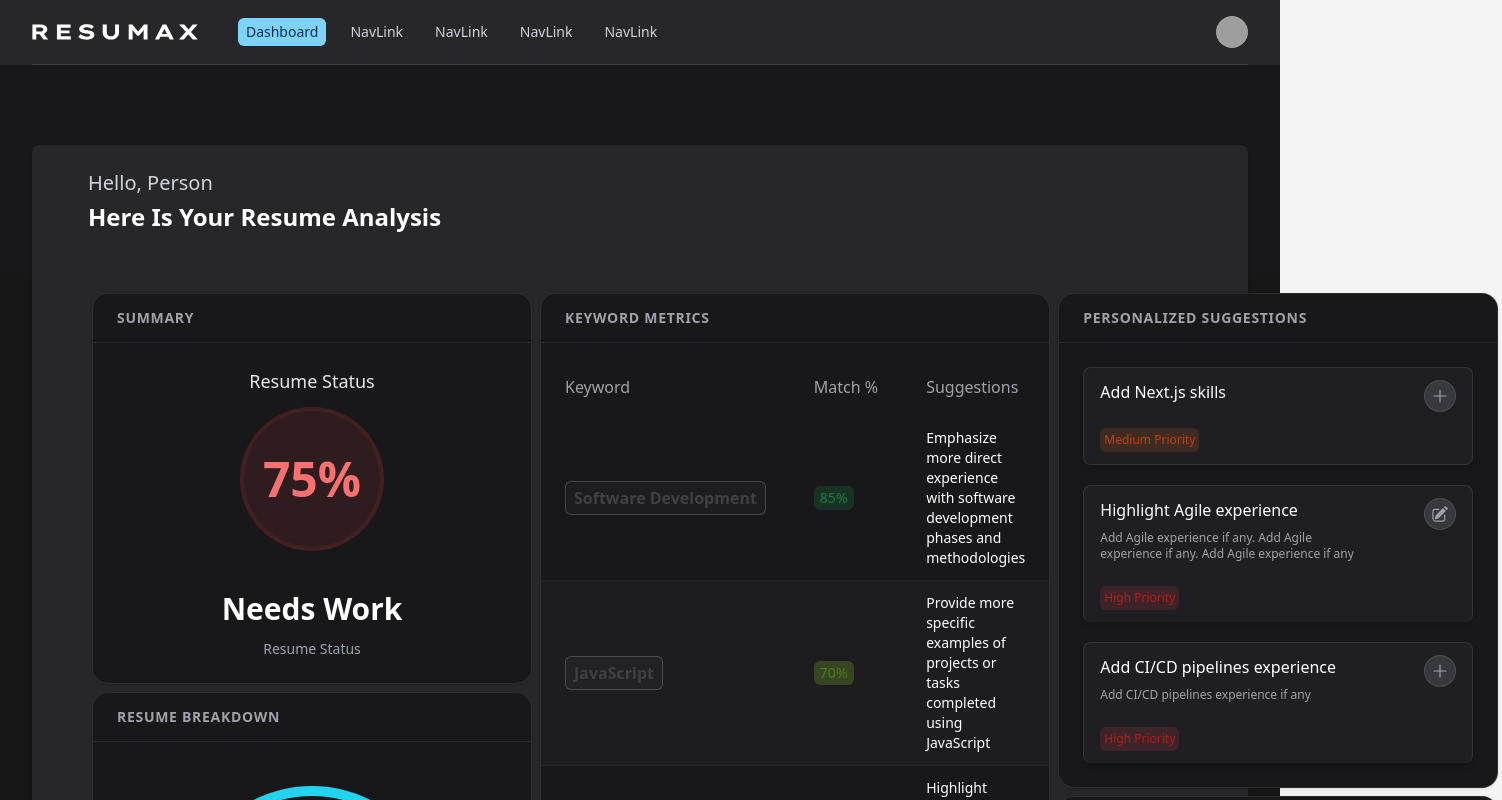
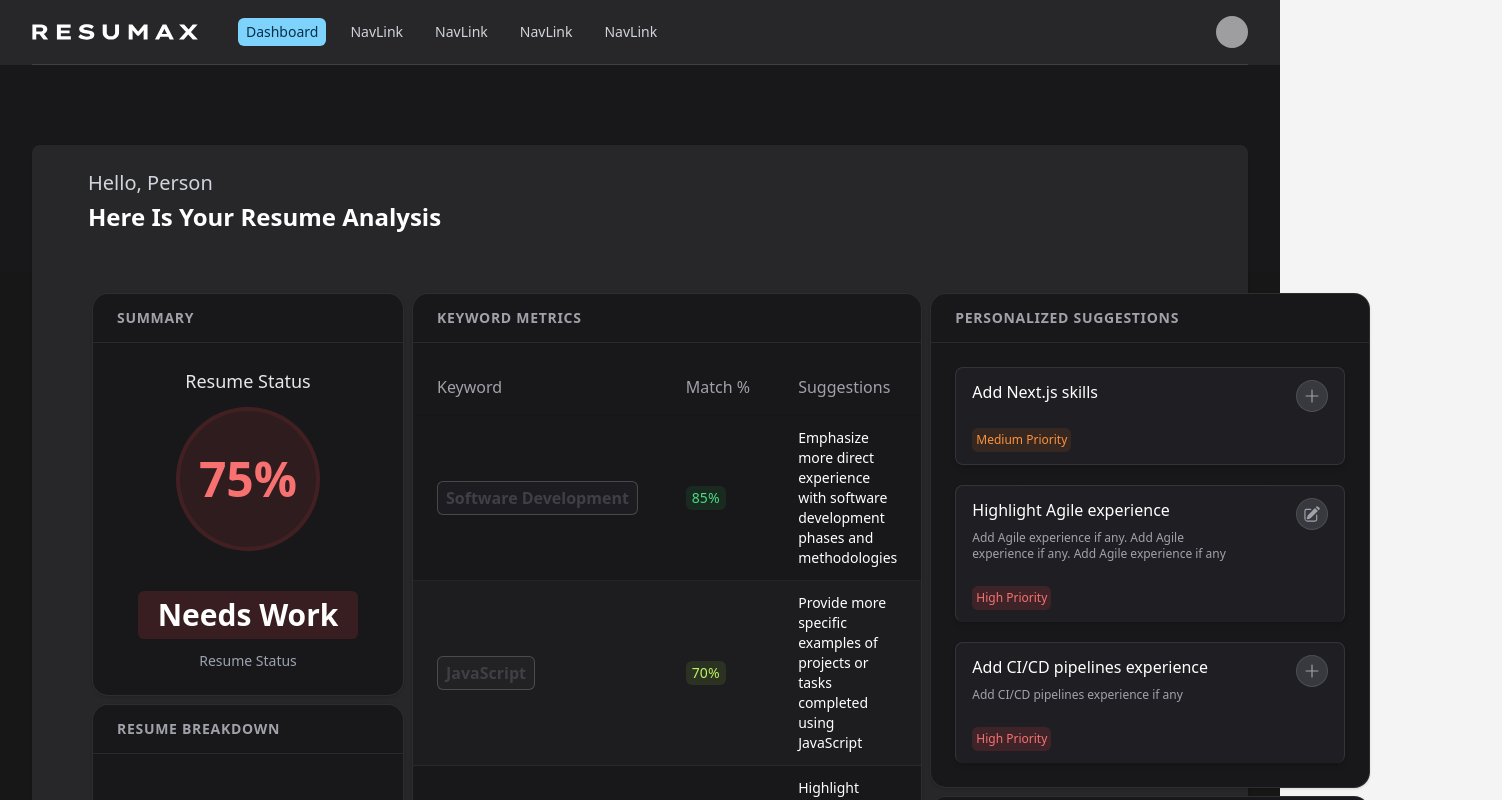
Before and after one commit to VincentLeVo/ResuMax, a Next.js app: page /resume-analysis in a window 1280 px wide. Shown: the top 800 px of the page, 1502 px wide, since content can reach past the window. Built offline with nearby package versions, Linux system fonts and the light colour scheme; grey boxes are pictures that could not be loaded; a web font is replaced by a local one.

Commit message:
Fixed Dark Button Styles

```diff
--- a/src/app/resume-analysis/page.jsx
+++ b/src/app/resume-analysis/page.jsx
@@ -189,7 +189,7 @@ export default function ResumeSuggestions() {
           <div className="max-w-10xl mx-auto mt-14 w-full grow lg:flex">
             {/* Left sidebar & main wrapper */}
             <div className="flex-1 xl:flex">
-              <div className="flex flex-col gap-y-2 p-1 xl:w-[28rem] xl:shrink-0">
+              <div className="flex flex-col gap-y-2 p-1 xl:w-[20rem] xl:shrink-0">
                 <Summary matchScore={analysisData.matchScore} />
                 <ResumeBreakdown breakdowns={analysisData.breakdowns} />
               </div>
@@ -198,6 +198,7 @@ export default function ResumeSuggestions() {
                 <KeyTermsMetrics keywordMetrics={analysisData.keywordMetrics} />
               </div>
             </div>
+            {/* Right sidebar & main wrapper */}
 
             <div className="flex shrink-0 flex-col gap-y-2 p-1 lg:w-[28rem]">
               <Suggestions suggestions={analysisData.suggestions} />
--- a/src/components/Badge.jsx
+++ b/src/components/Badge.jsx
@@ -5,33 +5,31 @@ import clsx from 'clsx'
 import { forwardRef } from 'react'
 
 const colors = {
-  red: 'bg-red-500/15 text-red-700 group-data-[hover]:bg-red-500/25 dark:bg-red-500/10 dark:text-red-400 dark:group-data-[hover]:bg-red-500/20',
+  red: 'bg-red-500/15 text-red-400 group-data-[hover]:bg-red-500/20',
   orange:
-    'bg-orange-500/15 text-orange-700 group-data-[hover]:bg-orange-500/25 dark:bg-orange-500/10 dark:text-orange-400 dark:group-data-[hover]:bg-orange-500/20',
-  amber:
-    'bg-amber-400/20 text-amber-700 group-data-[hover]:bg-amber-400/30 dark:bg-amber-400/10 dark:text-amber-400 dark:group-data-[hover]:bg-amber-400/15',
+    'bg-orange-500/10 text-orange-400 group-data-[hover]:bg-orange-500/20',
+  amber: 'bg-amber-400/10 text-amber-400 group-data-[hover]:bg-amber-400/15',
   yellow:
-    'bg-yellow-400/20 text-yellow-700 group-data-[hover]:bg-yellow-400/30 dark:bg-yellow-400/10 dark:text-yellow-300 dark:group-data-[hover]:bg-yellow-400/15',
-  lime: 'bg-lime-400/20 text-lime-700 group-data-[hover]:bg-lime-400/30 dark:bg-lime-400/10 dark:text-lime-300 dark:group-data-[hover]:bg-lime-400/15',
-  green:
-    'bg-green-500/15 text-green-700 group-data-[hover]:bg-green-500/25 dark:bg-green-500/10 dark:text-green-400 dark:group-data-[hover]:bg-green-500/20',
+    'bg-yellow-400/10 text-yellow-300 group-data-[hover]:bg-yellow-400/15',
+  lime: 'bg-lime-400/10 text-lime-300 group-data-[hover]:bg-lime-400/15',
+  green: 'bg-green-500/10 text-green-400 group-data-[hover]:bg-green-500/20',
   emerald:
-    'bg-emerald-500/15 text-emerald-700 group-data-[hover]:bg-emerald-500/25 dark:bg-emerald-500/10 dark:text-emerald-400 dark:group-data-[hover]:bg-emerald-500/20',
-  teal: 'bg-teal-500/15 text-teal-700 group-data-[hover]:bg-teal-500/25 dark:bg-teal-500/10 dark:text-teal-300 dark:group-data-[hover]:bg-teal-500/20',
-  cyan: 'bg-cyan-400/20 text-cyan-700 group-data-[hover]:bg-cyan-400/30 dark:bg-cyan-400/10 dark:text-cyan-300 dark:group-data-[hover]:bg-cyan-400/15',
-  sky: 'bg-sky-500/15 text-sky-700 group-data-[hover]:bg-sky-500/25 dark:bg-sky-500/10 dark:text-sky-300 dark:group-data-[hover]:bg-sky-500/20',
+    'bg-emerald-500/10 text-emerald-400 group-data-[hover]:bg-emerald-500/20',
+  teal: 'bg-teal-500/10 text-teal-300 group-data-[hover]:bg-teal-500/20',
+  cyan: 'bg-cyan-400/10 text-cyan-300 group-data-[hover]:bg-cyan-400/15',
+  sky: 'bg-sky-500/10 text-sky-300 group-data-[hover]:bg-sky-500/20',
   blue: 'bg-blue-500/15 text-blue-300 group-data-[hover]:bg-blue-500/25',
   indigo:
-    'bg-indigo-500/15 text-indigo-700 group-data-[hover]:bg-indigo-500/25 dark:text-indigo-400 dark:group-data-[hover]:bg-indigo-500/20',
+    'bg-indigo-500/15 text-indigo-400 group-data-[hover]:bg-indigo-500/20',
   violet:
-    'bg-violet-500/15 text-violet-700 group-data-[hover]:bg-violet-500/25 dark:text-violet-400 dark:group-data-[hover]:bg-violet-500/20',
+    'bg-violet-500/15 text-violet-400 group-data-[hover]:bg-violet-500/20',
   purple:
-    'bg-purple-500/15 text-purple-700 group-data-[hover]:bg-purple-500/25 dark:text-purple-400 dark:group-data-[hover]:bg-purple-500/20',
+    'bg-purple-500/15 text-purple-400 group-data-[hover]:bg-purple-500/20',
   fuchsia:
-    'bg-fuchsia-400/15 text-fuchsia-700 group-data-[hover]:bg-fuchsia-400/25 dark:bg-fuchsia-400/10 dark:text-fuchsia-400 dark:group-data-[hover]:bg-fuchsia-400/20',
-  pink: 'bg-pink-400/15 text-pink-700 group-data-[hover]:bg-pink-400/25 dark:bg-pink-400/10 dark:text-pink-400 dark:group-data-[hover]:bg-pink-400/20',
-  rose: 'bg-rose-400/15 text-rose-700 group-data-[hover]:bg-rose-400/25 dark:bg-rose-400/10 dark:text-rose-400 dark:group-data-[hover]:bg-rose-400/20',
-  zinc: 'bg-zinc-600/10 text-zinc-700 group-data-[hover]:bg-zinc-600/20 dark:bg-white/5 dark:text-zinc-400 dark:group-data-[hover]:bg-white/10',
+    'bg-fuchsia-400/10 text-fuchsia-400 group-data-[hover]:bg-fuchsia-400/20',
+  pink: 'bg-pink-400/10 text-pink-400 group-data-[hover]:bg-pink-400/20',
+  rose: 'bg-rose-400/10 text-rose-400 group-data-[hover]:bg-rose-400/20',
+  zinc: 'bg-white/5 text-zinc-400 group-data-[hover]:bg-white/10',
 }
 
 const sizes = {
@@ -47,10 +45,10 @@ export function Badge({ color = 'zinc', size = 'small', className, ...props }) {
     <span
       {...props}
       className={clsx(
-        className,
         'inline-flex items-center gap-x-1.5 rounded-md font-medium forced-colors:outline',
         sizes[size],
         colors[color],
+        className,
       )}
     />
   )
--- a/src/components/Summary.jsx
+++ b/src/components/Summary.jsx
@@ -52,9 +52,13 @@ export function Summary({ matchScore, className, ...props }) {
         </div>
 
         <div>
-          <div className="mt-10 text-3xl font-extrabold">
+          <Badge
+            size="xl"
+            color={badgeDetails.color}
+            className="mt-10 text-3xl font-semibold text-white"
+          >
             {badgeDetails.text}
-          </div>
+          </Badge>
           <div className="mt-3 text-center text-sm text-gray-400">
             Resume Status
           </div>
```
